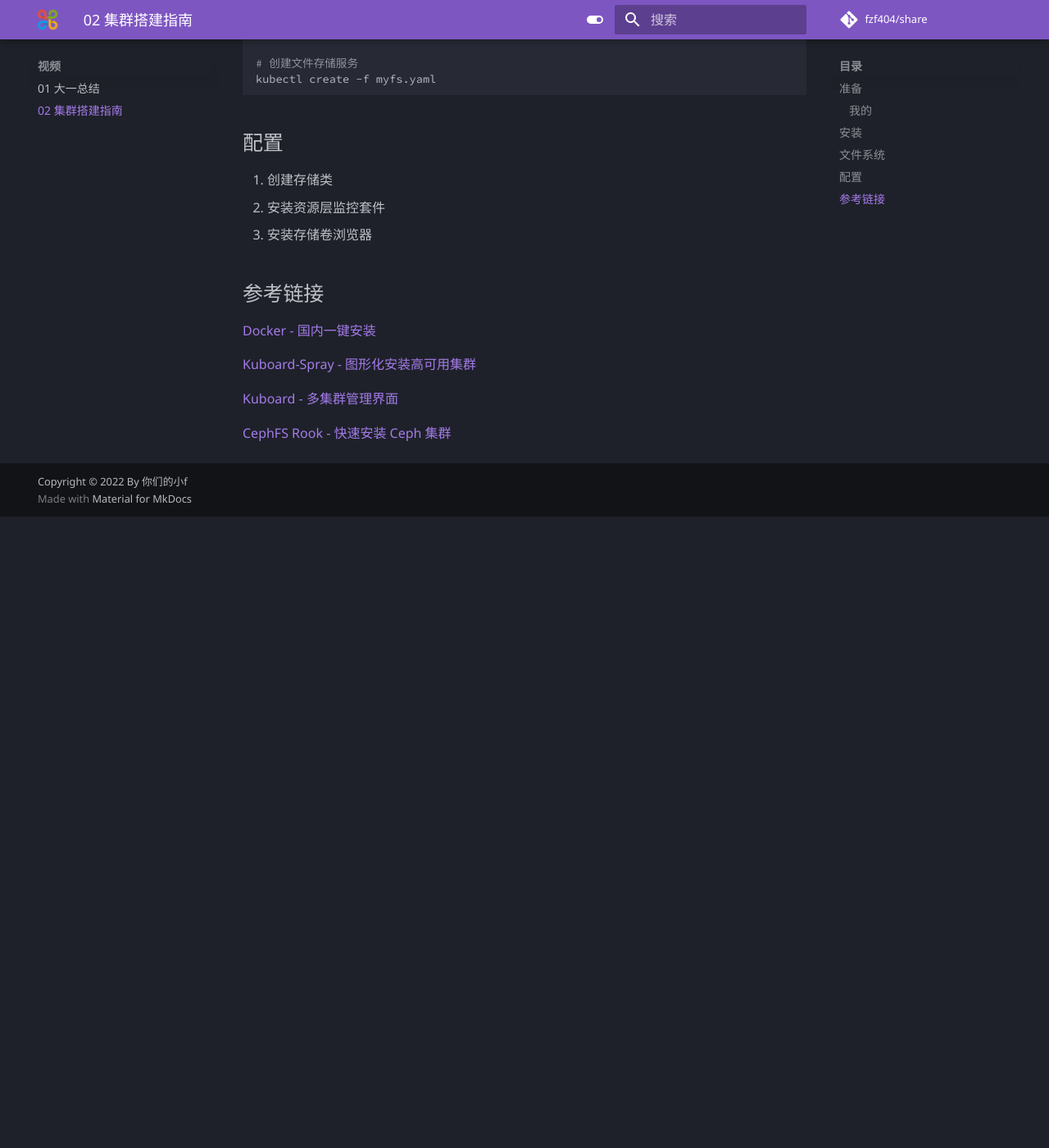
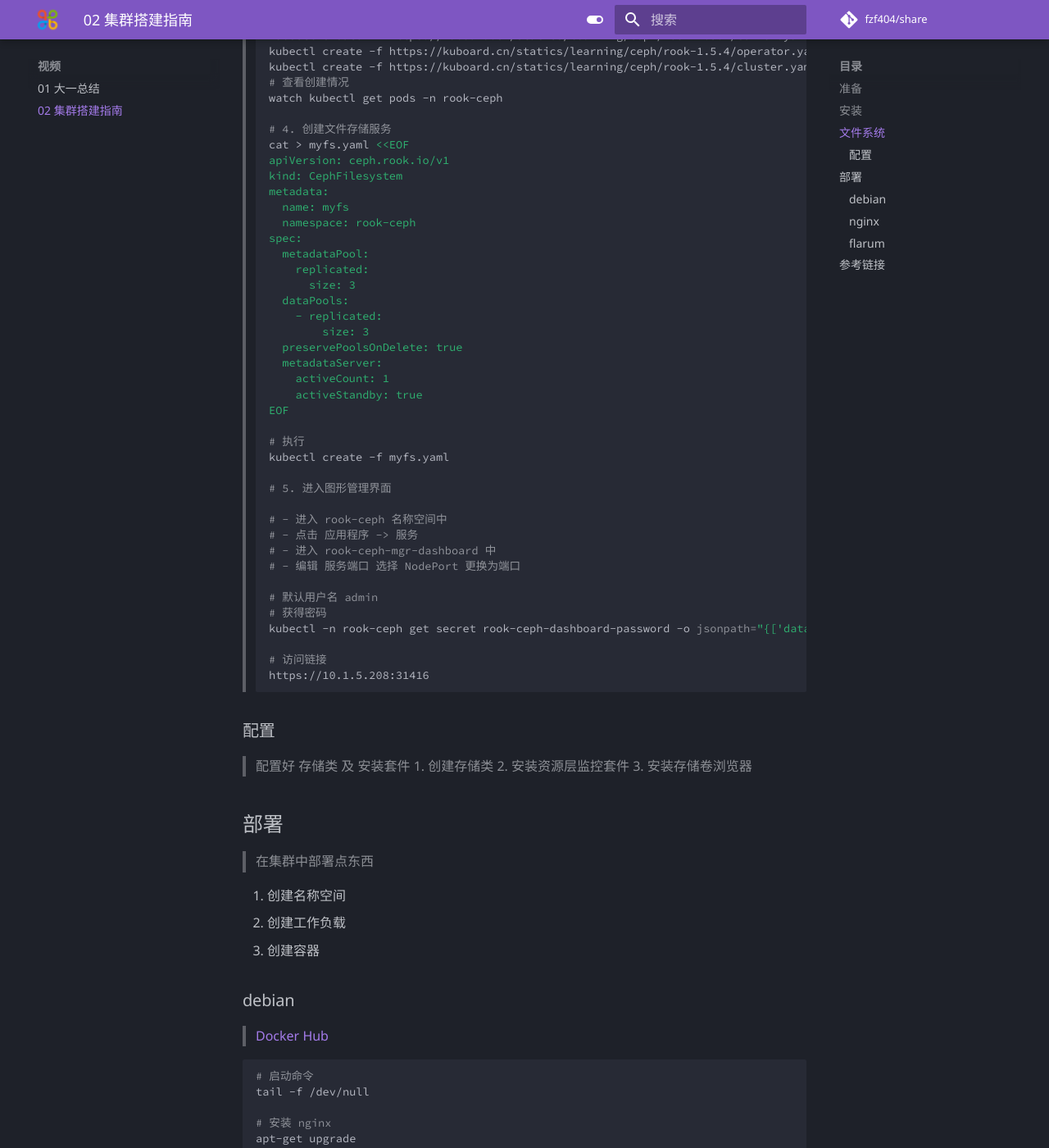
Before and after one commit to fzf404/share, an MkDocs documentation site: the page built from docs/视频/02-集群搭建指南.md, in a window 1280 px wide and 1400 px high, scrolled down 2730 px. Shown: the whole window at 82% size. Built offline with MkDocs 1.6.1 and Material for MkDocs 9.7.7, drawn with Linux system fonts in a browser that asks for light colours; comment, search, counter and statistics services are not loaded; before the commit the page ends 3360 px from its top, so only the background shows below that; some of the changed text lies outside the part shown.

Commit message:
Update 02-集群搭建指南.md

````diff
--- a/docs/视频/02-集群搭建指南.md
+++ b/docs/视频/02-集群搭建指南.md
@@ -5,13 +5,10 @@
 - 在集群中搭建开源项目
 
 ## 准备
-
 1. 了解 Linux 以及 Docker 的基础知识
 2. 拥有两台不少于 2h4g 的 服务器 / 虚拟机
 	- 推荐使用 Ubuntu 20.04 系统
 	- 可购买按时间收费的云服务器，一小时只有几块钱
-
-### 我的
 
 | 地址       | 配置   | 存储        | 用途           |
 | ---------- | ------ | ----------- | -------------- |
@@ -19,13 +16,21 @@
 | 10.1.5.210 | 8h16g  | 128G + 256G | Master 节点    |
 | 10.1.5.212 | 16h32g | 128G + 256G | 集群 Node 节点 |
 | 10.1.5.214 | 16h32g | 128G + 256G | 集群 Node 节点 |
+## 基础知识
+- 节点中都有什么？
+![[k8s.jpeg]]
+- 包含哪些内容？
+	- `kube-apiserver`
+	- `etcd`
+	- `kube-scheduler`
+	- `kube-controller`
 
 ## 安装
-
+> 使用图形化界面安装 K8S 及 Kuboard
 ```bash
 # 10.1.5.208
 
-# 0. 配置 ssh登录 公私钥
+# 0. 配置 ssh 登录
 
 # 使用 root 用户登录
 ssh root@10.1.5.208
@@ -58,6 +63,7 @@ docker run -d \
 
 # 访问 http://10.1.5.208:31415
 # 用户名 admin 密码 Kuboard123
+# 配置集群信息并安装
 
 # 4. 启动 Kuboard
 vim kuboard.sh
@@ -76,19 +82,22 @@ docker run -d \
 
 # 10.1.5.210
 
-# 配置 kubeconfig
+# 查看 kubeconfig
+cat ~/.kube/config
 
 ```
 ## 文件系统
-
+> 搭建所有节点共用的存储系统
 ```bash
 # 10.1.5.210
 
-# 查看磁盘挂载
+# 1. 查看磁盘挂载
 lsblk -f
-# 允许主节点调度资源
+
+# 2. 允许主节点调度资源
 kubectl taint nodes --all node-role.kubernetes.io/master-
-# 部署 CephFS - Rook
+
+# 3. 部署 CephFS - Rook
 kubectl create -f https://kuboard.cn/statics/learning/ceph/rook-1.5.4/crds.yaml
 kubectl create -f https://kuboard.cn/statics/learning/ceph/rook-1.5.4/common.yaml
 kubectl create -f https://kuboard.cn/statics/learning/ceph/rook-1.5.4/operator.yaml
@@ -96,7 +105,7 @@ kubectl create -f https://kuboard.cn/statics/learning/ceph/rook-1.5.4/cluster.ya
 # 查看创建情况
 watch kubectl get pods -n rook-ceph
 
-# 创建文件存储服务
+# 4. 创建文件存储服务
 cat > myfs.yaml <<EOF
 apiVersion: ceph.rook.io/v1
 kind: CephFilesystem
@@ -116,14 +125,69 @@ spec:
     activeStandby: true
 EOF
 
-# 创建文件存储服务
+# 执行
 kubectl create -f myfs.yaml
+
+# 5. 进入图形管理界面
+
+# - 进入 rook-ceph 名称空间中
+# - 点击 应用程序 -> 服务
+# - 进入 rook-ceph-mgr-dashboard 中
+# - 编辑 服务端口 选择 NodePort 更换为端口
+
+# 默认用户名 admin
+# 获得密码
+kubectl -n rook-ceph get secret rook-ceph-dashboard-password -o jsonpath="{['data']['password']}"|base64 --decode && echo
+
+# 访问链接
+https://10.1.5.208:31416
 ```
-## 配置
-
+### 配置
+> 配置好 存储类 及 安装套件
 1. 创建存储类
 2. 安装资源层监控套件
 3. 安装存储卷浏览器
+
+## 部署
+> 在集群中部署点东西
+
+1. 创建名称空间
+2. 创建工作负载
+3. 创建容器
+
+### debian
+>[Docker Hub](https://hub.docker.com/_/debian)
+
+```bash
+# 启动命令
+tail -f /dev/null
+
+# 安装 nginx
+apt-get upgrade
+apt-get install nginx
+
+# 修改文件内容
+vim /var/www/html/index.nginx-debian.html
+
+# 发布服务 NodePort
+```
+
+### nginx
+> [Docker Hub](https://hub.docker.com/_/nginx)
+
+```bash
+# 部署 nginx
+# 创建存储类
+```
+
+### flarum
+> [中文论坛](https://discuss.flarum.org.cn)
+> [Github](https://github.com/mondediefr/docker-flarum)
+
+```bash
+# 部署 mariadb
+```
+
 
 ## 参考链接
 
@@ -134,3 +198,5 @@ kubectl create -f myfs.yaml
 [Kuboard - 多集群管理界面](https://kuboard.cn/install/v3/install-built-in.html)
 
 [CephFS Rook - 快速安装 Ceph 集群](https://kuboard.cn/learning/k8s-intermediate/persistent/ceph/rook-config.html)
+
+[Debian Docker 镜像](https://hub.docker.com/_/debian)
````
